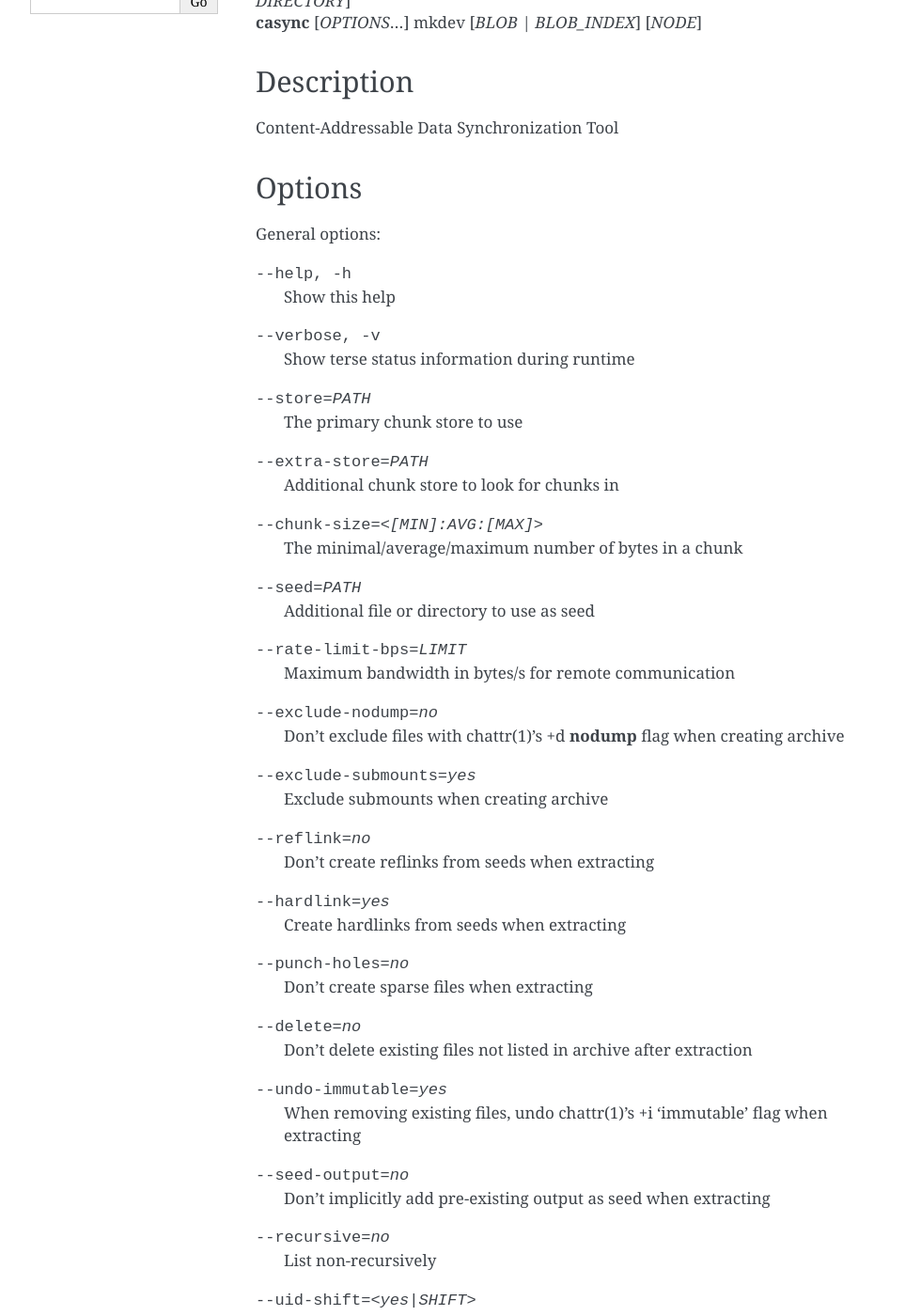
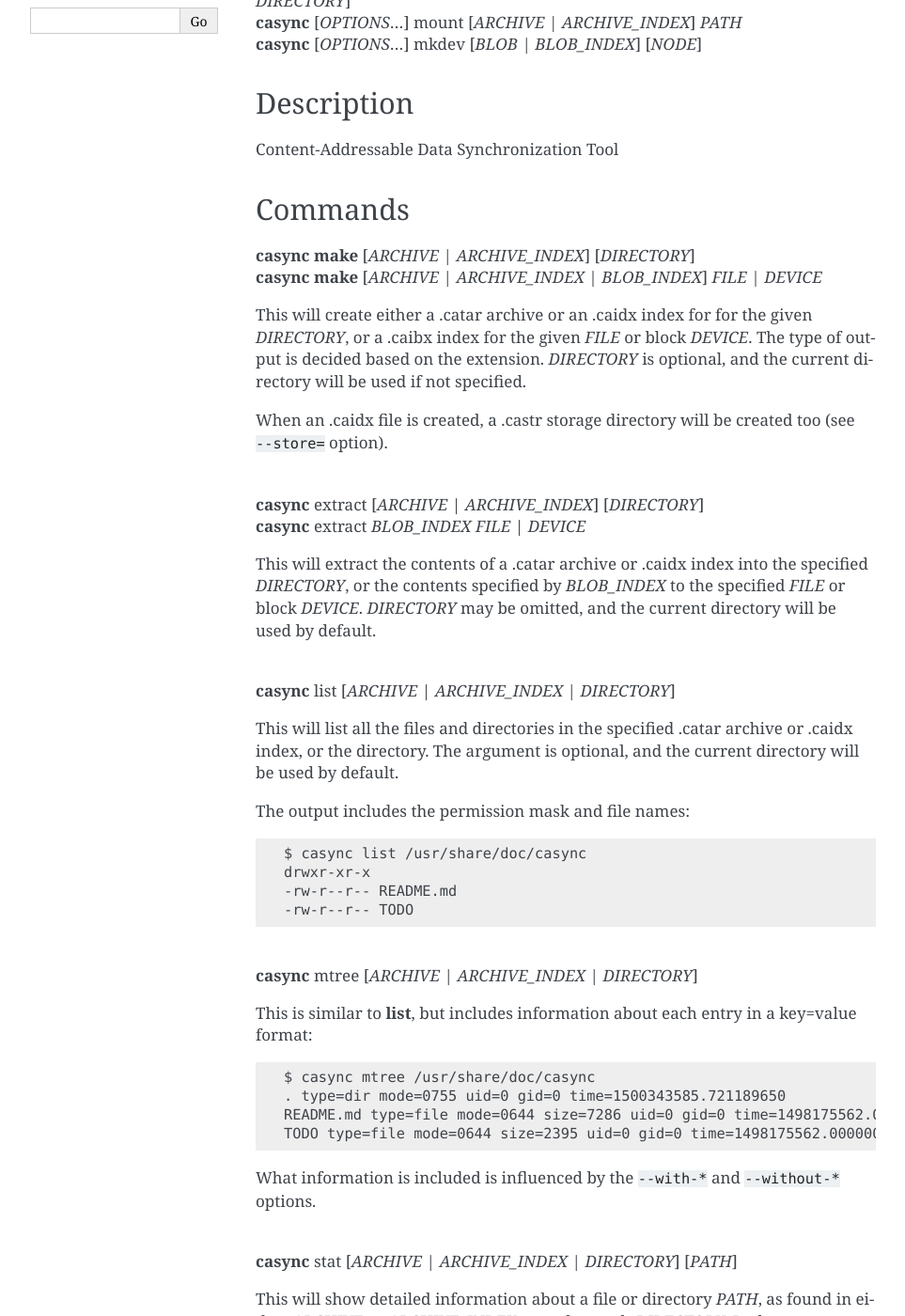
Before and after one commit to systemd/casync, a Sphinx documentation site: the page built from doc/casync.rst, in a window 1280 px wide and 1400 px high, scrolled down 324 px. Shown: the whole window at 94% size, without its empty margins (148-1111 px from the left). Built offline with Sphinx 7.4.7, drawn with Linux system fonts in a browser that asks for light colours; some of the changed text lies outside the part shown.

Commit message:
man: add more meat to the man page
v2:
- install python-sphinx in semaphore

```diff
--- a/doc/casync.rst
+++ b/doc/casync.rst
@@ -12,6 +12,7 @@ Synopsis
 | **casync** [*OPTIONS*...] mtree [*ARCHIVE* | *ARCHIVE_INDEX* | *DIRECTORY*]
 | **casync** [*OPTIONS*...] stat [*ARCHIVE* | *ARCHIVE_INDEX* | *DIRECTORY*] [*PATH*]
 | **casync** [*OPTIONS*...] digest [*ARCHIVE* | *BLOB* | *ARCHIVE_INDEX* | *BLOB_INDEX* | *DIRECTORY*]
+| **casync** [*OPTIONS*...] mount [*ARCHIVE* | *ARCHIVE_INDEX*] *PATH*
 | **casync** [*OPTIONS*...] mkdev [*BLOB* | *BLOB_INDEX*] [*NODE*]
 
 Description
@@ -19,12 +20,119 @@ Description
 
 Content-Addressable Data Synchronization Tool
 
+Commands
+--------
+
+| **casync** **make** [*ARCHIVE* | *ARCHIVE_INDEX*] [*DIRECTORY*]
+| **casync** **make** [*ARCHIVE* | *ARCHIVE_INDEX* | *BLOB_INDEX*] *FILE* | *DEVICE*
+
+This will create either a .catar archive or an .caidx index for for the given
+*DIRECTORY*, or a .caibx index for the given *FILE* or block *DEVICE*. The type
+of output is decided based on the extension. *DIRECTORY* is optional, and
+the current directory will be used if not specified.
+
+When an .caidx file is created, a .castr storage directory will be created too
+(see ``--store=`` option).
+
+|
+| **casync** extract [*ARCHIVE* | *ARCHIVE_INDEX*] [*DIRECTORY*]
+| **casync** extract *BLOB_INDEX* *FILE* | *DEVICE*
+
+This will extract the contents of a .catar archive or .caidx index
+into the specified *DIRECTORY*, or the contents specified by *BLOB_INDEX*
+to the specified *FILE* or block *DEVICE*. *DIRECTORY* may be omitted,
+and the current directory will be used by default.
+
+|
+| **casync** list [*ARCHIVE* | *ARCHIVE_INDEX* | *DIRECTORY*]
+
+This will list all the files and directories in the specified .catar
+archive or .caidx index, or the directory. The argument is optional,
+and the current directory will be used by default.
+
+The output includes the permission mask and file names::
+
+  $ casync list /usr/share/doc/casync
+  drwxr-xr-x
+  -rw-r--r-- README.md
+  -rw-r--r-- TODO
+
+|
+| **casync** mtree [*ARCHIVE* | *ARCHIVE_INDEX* | *DIRECTORY*]
+
+This is similar to **list**, but includes information about each entry
+in a key=value format::
+
+  $ casync mtree /usr/share/doc/casync
+  . type=dir mode=0755 uid=0 gid=0 time=1500343585.721189650
+  README.md type=file mode=0644 size=7286 uid=0 gid=0 time=1498175562.000000000 sha256digest=af75eacac1f00abf6adaa7510a2c7fe00a4636daf9ea910d69d96f0a4ae85df4
+  TODO type=file mode=0644 size=2395 uid=0 gid=0 time=1498175562.000000000 sha256digest=316f11a03c08ec39f0328ab1f7446bd048507d3fbeafffe7c32fad4942244b7d
+
+What information is included is influenced by the ``--with-*`` and
+``--without-*`` options.
+
+|
+| **casync** stat [*ARCHIVE* | *ARCHIVE_INDEX* | *DIRECTORY*] [*PATH*]
+
+This will show detailed information about a file or directory *PATH*, as found
+in either *ARCHIVE* or *ARCHIVE_INDEX* or underneath *DIRECTORY*. Both arguments
+are optional. The first defaults to the current directory, and the second
+the top-level path (``.``).
+
+Example output::
+
+  $ casync stat .
+      File: .
+      Mode: drwxrwxr-x
+  FileAttr: ----------
+   FATAttr: ---
+    Offset: 0
+      Time: 2017-07-17 22:53:30.723304050
+      User: zbyszek (1000)
+     Group: zbyszek (1000)
+
+|
+| **casync** digest [*ARCHIVE* | *BLOB* | *ARCHIVE_INDEX* | *BLOB_INDEX* | *DIRECTORY*]
+
+This will compute and print the SHA256 checksum of the argument.
+The argument is optional and defaults to the current directory::
+
+  $ casync digest
+  d1698b0c4c27163284abea5d1e369b92e89dd07cb74378638849800e0406baf7
+
+  $ casync digest .
+  d1698b0c4c27163284abea5d1e369b92e89dd07cb74378638849800e0406baf7
+
+|
+| **casync** mount [*ARCHIVE* | *ARCHIVE_INDEX*] *PATH*
+
+This will mount the specified .catar archive or .caidx index at the
+specified *PATH*, using the fuse protocol.
+
+|
+| **casync** mkdev [*BLOB* | *BLOB_INDEX*] [*NODE*]
+
+This will create a block device *NODE* with the contents specified
+by the .caibx *BLOB_INDEX* or just the file or block device *BLOB*,
+using the nbd protocol.
+
+Example::
+
+  $ sudo casync -v mkdev README.md
+  Attached: /dev/nbd0
+
+  (in another terminal)
+  $ sudo head -n1 /dev/nbd0
+  # casync — Content Addressable Data Synchronizer
+
+When ``casync mkdev`` is killed, the device is destroyed.
+
 Options
 -------
 
 General options:
 
---help, -h                      Show this help
+--help, -h                      Show terse help output
 --verbose, -v                   Show terse status information during runtime
 --store=PATH                    The primary chunk store to use
 --extra-store=PATH              Additional chunk store to look for chunks in
```
